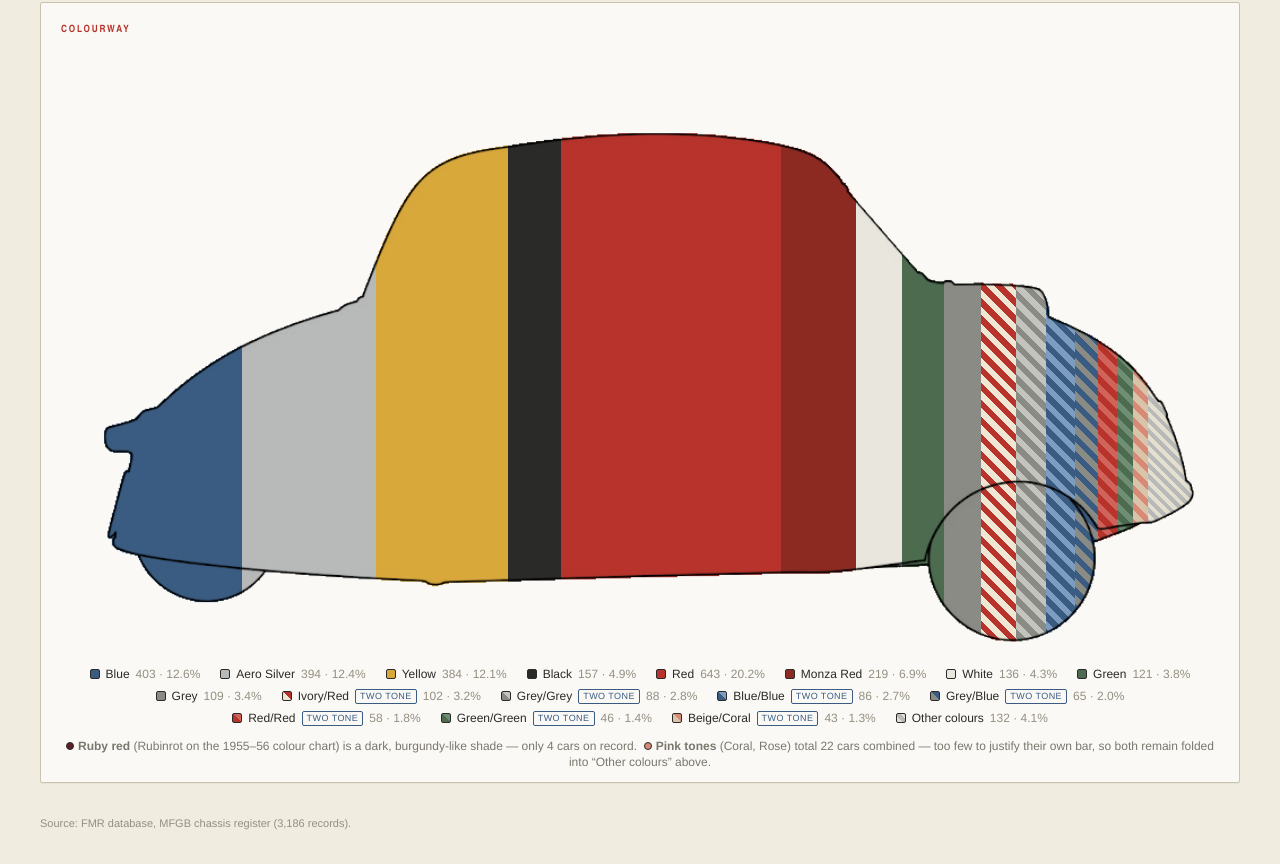
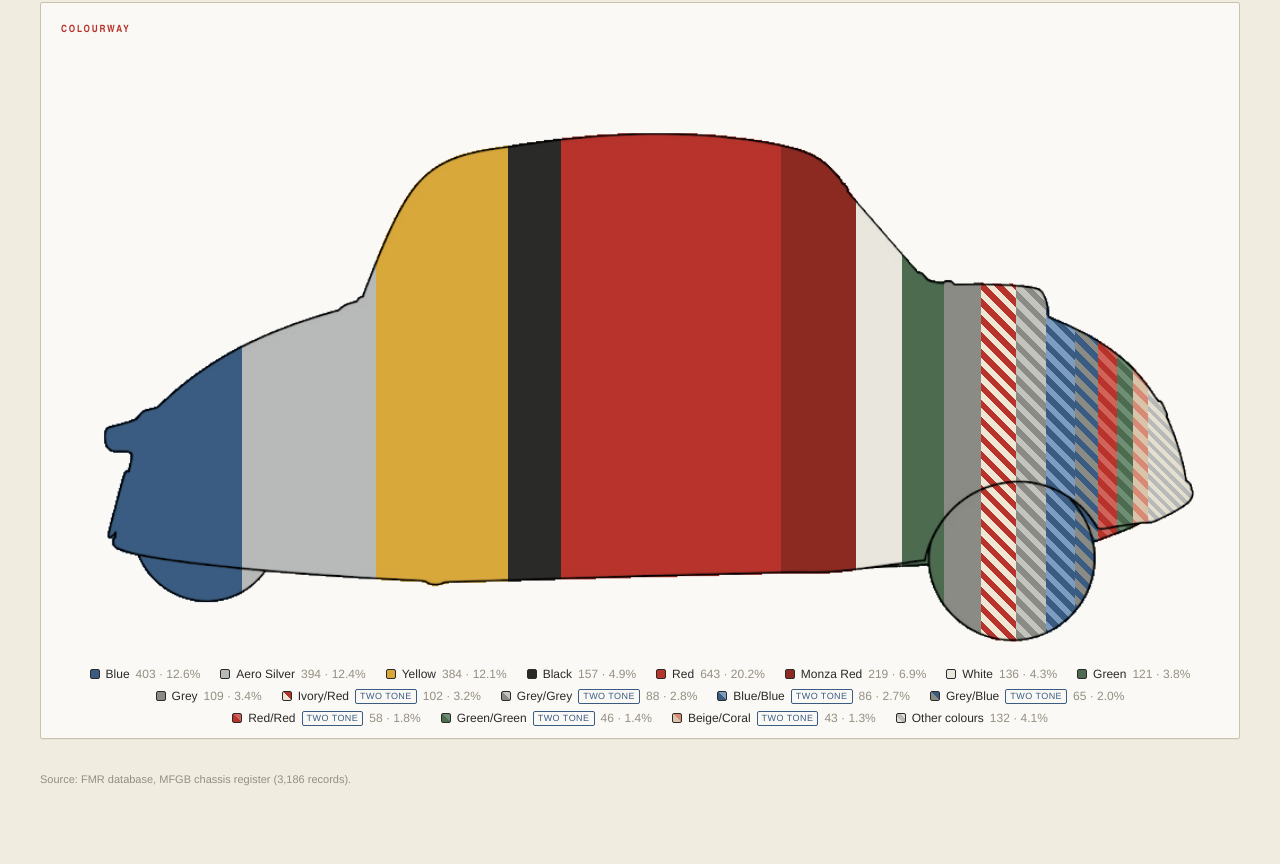
Before and after one commit to fraserbyte/Messerschmitt, a React (Vite) app: page / in a window 1280 px wide. Shown: the part 1525-2389 px from the top of the page. After the commit the page ends 2345 px from the top, so only its background shows below. Built offline with nearby package versions, Linux system fonts and the light colour scheme.

Commit message:
Remove colourway footnote (Ruby red / Pink tones)

```diff
--- a/src/App.jsx
+++ b/src/App.jsx
@@ -771,35 +771,6 @@ export default function App() {
                     );
                   })}
                 </div>
-
-                <p className="text-xs mt-3 text-center" style={{ color: "#7A776D" }}>
-                  <span
-                    style={{
-                      display: "inline-block",
-                      width: 8,
-                      height: 8,
-                      borderRadius: "50%",
-                      background: "#5B1F28",
-                      border: `1px solid ${INK}`,
-                      marginRight: 4,
-                    }}
-                  />
-                  <strong>Ruby red</strong> (Rubinrot on the 1955&ndash;56 colour chart) is a dark,
-                  burgundy-like shade &mdash; only 4 cars on record. &nbsp;
-                  <span
-                    style={{
-                      display: "inline-block",
-                      width: 8,
-                      height: 8,
-                      borderRadius: "50%",
-                      background: "#D98A76",
-                      border: `1px solid ${INK}`,
-                      marginRight: 4,
-                    }}
-                  />
-                  <strong>Pink tones</strong> (Coral, Rose) total 22 cars combined &mdash; too few to
-                  justify their own bar, so both remain folded into &ldquo;Other colours&rdquo; above.
-                </p>
               </>
             );
           })()}
```
